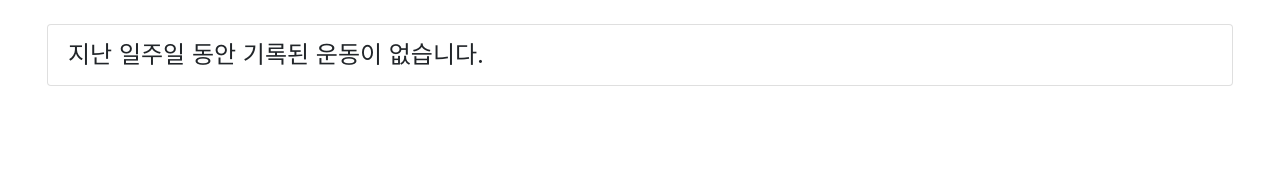
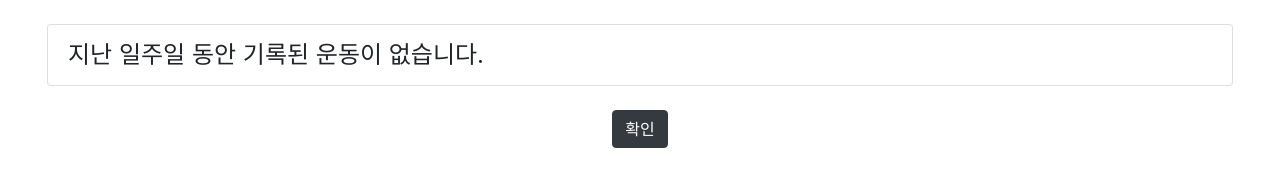
Before and after one commit to LeeGeunmo/HomeFit, a Django app: page /fitness/stat/ in a window 1280 px wide. Shown: the part 1348-1520 px from the top of the page. Before the commit the page ends 1434 px from the top, so only its background shows below. Run offline with Django 4.2, Linux system fonts and the light colour scheme; the visitor is signed in with stand-in values (Sample User, id 1); data that the repository does not hold is empty; some libraries are stand-ins or nearby versions.

Commit message:
fix - viewport 재설정 및 버튼 추가

```diff
--- a/templates/fitness/stat.html
+++ b/templates/fitness/stat.html
@@ -2,6 +2,7 @@
 <html lang="en">
   <head>
     <meta charset="UTF-8" />
+    <meta name="viewport" content="width=device-width, initial-scale=1.0" />
     <title>운동 통계</title>
     <link
       href="https://stackpath.bootstrapcdn.com/bootstrap/4.3.1/css/bootstrap.min.css"
@@ -23,6 +24,10 @@
       }
       .list-group-item {
         font-size: 24px;
+      }
+      #exerciseChart {
+        max-width: 100%;
+        height: 400px; /* 원하는 높이로 설정 */
       }
     </style>
   </head>
@@ -55,6 +60,7 @@
         </div>
       </div>
 
+
       <br />
       <hr />
       <br />
@@ -74,7 +80,14 @@
         </li>
         {% endfor %}
       </ul>
+
+
+      <div class="d-flex justify-content-center mt-4 mb-4">
+        <a href="/user/main" class="btn btn-dark">확인</a>
+      </div>
     </div>
+
+
 
     <script>
       const ctx = document.getElementById('exerciseChart').getContext('2d');
```
Also changed, not shown: templates/fitness/dailyStatistics.html (+8 -2 lines).
